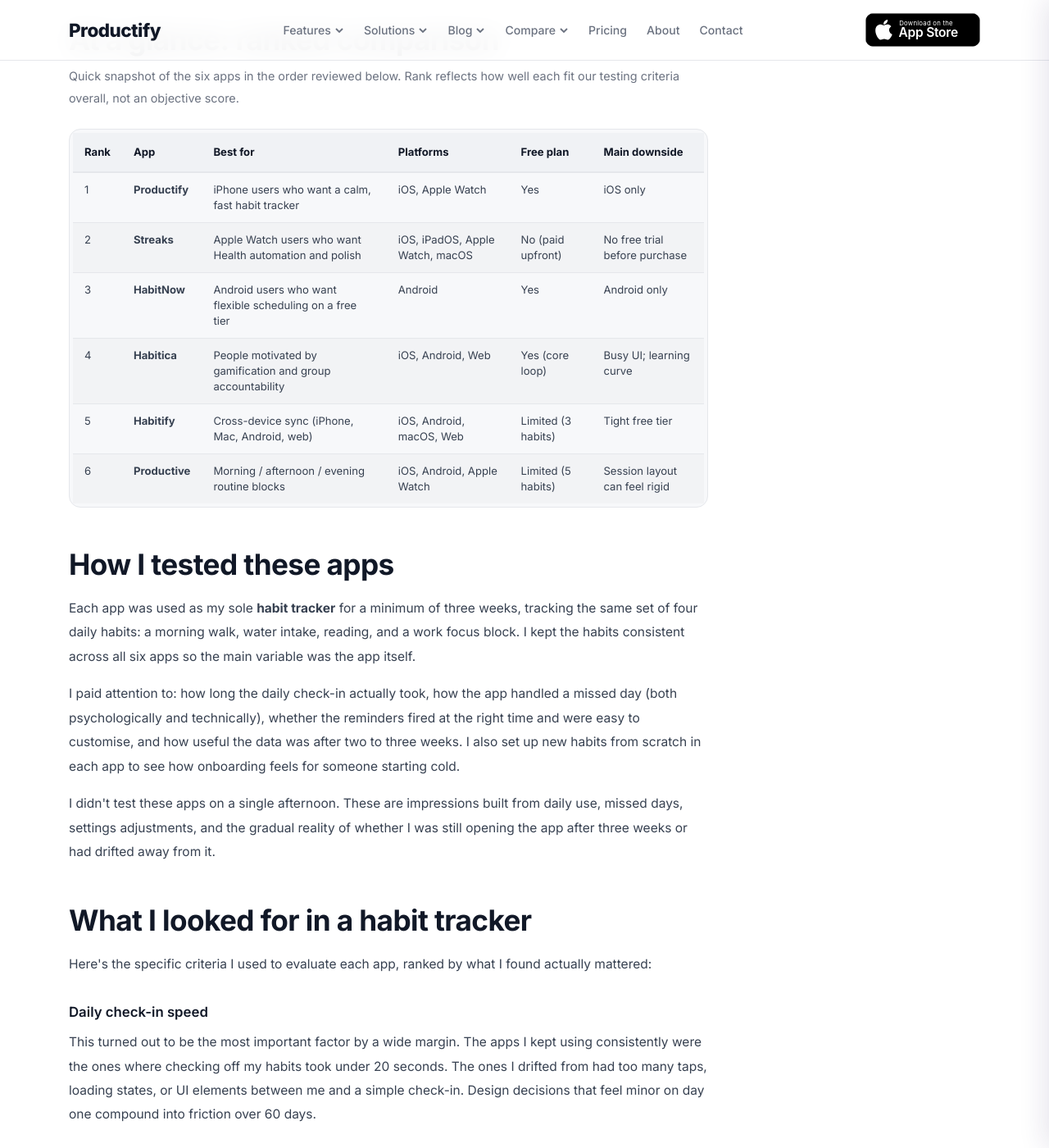
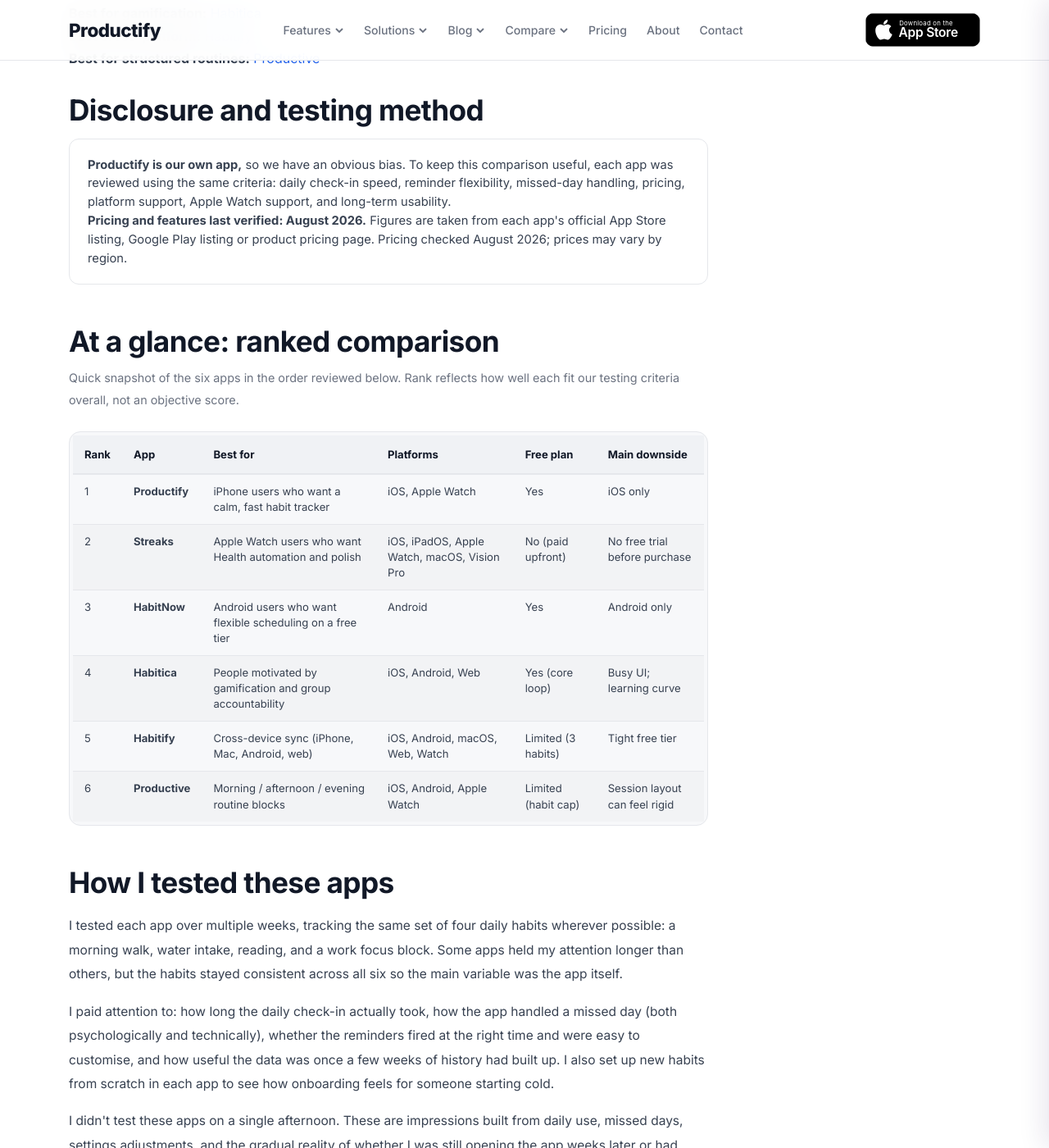
Before and after one commit to surengab/productifyapp.github.io, a Jekyll site: the page built from _blog/best-habit-tracker-apps-2026.html, in a window 1280 px wide and 1400 px high, scrolled down 1424 px. Shown: the whole window at 82% size. Built offline with Jekyll 4.4.1, drawn with Linux system fonts in a browser that asks for light colours; some of the changed text lies outside the part shown.

Commit message:
Update competitor pricing and fix the testing-duration contradiction
Verified every competitor against its official App Store, Google Play or
pricing page in August 2026. Streaks was materially wrong on both counts the
article stated: it is $5.99 one-time, not ~$4.99, and caps at 24 tasks, not 12.
Habitify has restructured to annual-or-lifetime billing (~$2.49/month billed
annually, ~$59.99 lifetime) rather than the $4.99/month the article quoted.
HabitNow's premium is a one-time unlock, not a monthly subscription.

The methodology claimed every app was used 'for a minimum of three weeks' while
the Habitica section says two. The wording now says multiple weeks without
asserting a uniform minimum; no testing was invented to close the gap.

Unverifiable figures were softened rather than guessed: Productive's free habit
cap and HabitNow's exact premium price have no primary source, so the specific
numbers are gone instead of being restated.

Adds a scannable quick-answer section above the methodology, linking each pick
to its existing section anchor. URL, title, H1, canonical, FAQ and structured
data are untouched; no links lost and the article gained 214 words.

Co-Authored-By: Claude Opus 5 (1M context) <noreply@anthropic.com>

```diff
--- a/_blog/best-habit-tracker-apps-2026.html
+++ b/_blog/best-habit-tracker-apps-2026.html
@@ -8,12 +8,14 @@ priority: 0.95
 og_description: 'Compare 6 habit tracker apps for 2026: platforms, free plans, pros and cons, and which option fits your routine.'
 heading: 6 Best Habit Tracker Apps to Use in 2026 (Free & Paid)
 date: '2026-04-11'
-last_modified: '2026-05-10'
+last_modified: '2026-08-13'
 category: Comparison Guide
 read_time: 17 min read
 og_type: article
 lead: I've spent the past several months using all six of these <strong>habit tracker apps</strong> as my primary daily tracker, switching between them for weeks at a time. This isn't a feature spec comparison — it's a hands-on review of what it's actually like to use each one every day. I'll tell you what works, what annoys me, where each one falls short, and who each app is genuinely right for. If you are new to these tools, our guide on <a href="/blog/how-to-use-a-habit-tracker/">how to use a habit tracker</a> pairs well with picking an app.
 toc_items:
+- href: '#quick-picks'
+  label: Best habit tracker apps in 2026 at a glance
 - href: '#disclosure'
   label: Disclosure and testing method
 - href: '#at-a-glance'
@@ -181,10 +183,23 @@ extra_css: |-
   .related-guides__item span { display: block; font-size: .82rem; color: var(--ink-muted); margin-top: 4px; font-weight: 400; }
 ---
 
+    <h2 id="quick-picks">Best habit tracker apps in 2026 at a glance</h2>
+    <ul>
+        <li><strong>Best overall for iPhone:</strong> <a href="#app-1-productify">Productify</a></li>
+        <li><strong>Best for Apple Watch:</strong> <a href="#app-2-streaks">Streaks</a></li>
+        <li><strong>Best for Android:</strong> <a href="#app-3-habitnow">HabitNow</a></li>
+        <li><strong>Best for gamification:</strong> <a href="#app-4-habitica">Habitica</a></li>
+        <li><strong>Best cross-platform:</strong> <a href="#app-5-habitify">Habitify</a></li>
+        <li><strong>Best for structured routines:</strong> <a href="#app-6-productive">Productive</a></li>
+    </ul>
+
     <h2 id="disclosure">Disclosure and testing method</h2>
     <div class="article-callout">
         <p>
             <strong>Productify is our own app,</strong> so we have an obvious bias. To keep this comparison useful, each app was reviewed using the same criteria: daily check-in speed, reminder flexibility, missed-day handling, pricing, platform support, Apple Watch support, and long-term usability.
+        </p>
+        <p>
+            <strong>Pricing and features last verified: August 2026.</strong> Figures are taken from each app's official App Store listing, Google Play listing or product pricing page. Pricing checked August 2026; prices may vary by region.
         </p>
     </div>
 
@@ -215,7 +230,7 @@ extra_css: |-
                     <td>2</td>
                     <td><strong>Streaks</strong></td>
                     <td>Apple Watch users who want Health automation and polish</td>
-                    <td>iOS, iPadOS, Apple Watch, macOS</td>
+                    <td>iOS, iPadOS, Apple Watch, macOS, Vision Pro</td>
                     <td>No (paid upfront)</td>
                     <td>No free trial before purchase</td>
                 </tr>
@@ -239,7 +254,7 @@ extra_css: |-
                     <td>5</td>
                     <td><strong>Habitify</strong></td>
                     <td>Cross-device sync (iPhone, Mac, Android, web)</td>
-                    <td>iOS, Android, macOS, Web</td>
+                    <td>iOS, Android, macOS, Web, Watch</td>
                     <td>Limited (3 habits)</td>
                     <td>Tight free tier</td>
                 </tr>
@@ -248,7 +263,7 @@ extra_css: |-
                     <td><strong>Productive</strong></td>
                     <td>Morning / afternoon / evening routine blocks</td>
                     <td>iOS, Android, Apple Watch</td>
-                    <td>Limited (5 habits)</td>
+                    <td>Limited (habit cap)</td>
                     <td>Session layout can feel rigid</td>
                 </tr>
             </tbody>
@@ -261,13 +276,13 @@ extra_css: |-
     <!-- HOW I TESTED -->
     <h2 id="how-i-tested">How I tested these apps</h2>
     <p>
-        Each app was used as my sole <strong>habit tracker</strong> for a minimum of three weeks, tracking the same set of four daily habits: a morning walk, water intake, reading, and a work focus block. I kept the habits consistent across all six apps so the main variable was the app itself.
+        I tested each app over multiple weeks, tracking the same set of four daily habits wherever possible: a morning walk, water intake, reading, and a work focus block. Some apps held my attention longer than others, but the habits stayed consistent across all six so the main variable was the app itself.
     </p>
     <p>
-        I paid attention to: how long the daily check-in actually took, how the app handled a missed day (both psychologically and technically), whether the reminders fired at the right time and were easy to customise, and how useful the data was after two to three weeks. I also set up new habits from scratch in each app to see how onboarding feels for someone starting cold.
+        I paid attention to: how long the daily check-in actually took, how the app handled a missed day (both psychologically and technically), whether the reminders fired at the right time and were easy to customise, and how useful the data was once a few weeks of history had built up. I also set up new habits from scratch in each app to see how onboarding feels for someone starting cold.
     </p>
     <p>
-        I didn't test these apps on a single afternoon. These are impressions built from daily use, missed days, settings adjustments, and the gradual reality of whether I was still opening the app after three weeks or had drifted away from it.
+        I didn't test these apps on a single afternoon. These are impressions built from daily use, missed days, settings adjustments, and the gradual reality of whether I was still opening the app weeks later or had drifted away from it.
     </p>
 
     <!-- WHAT I LOOKED FOR -->
@@ -387,18 +402,18 @@ extra_css: |-
             <div class="app-review__number" style="background: var(--ink-2);">2</div>
             <div class="app-review__title-group">
                 <h2>Streaks</h2>
-                <p class="app-review__meta">iOS, iPadOS, Apple Watch, macOS · ~$4.99 one-time</p>
+                <p class="app-review__meta">iOS, iPadOS, Apple Watch, macOS, Vision Pro · $5.99 one-time</p>
             </div>
         </div>
 
         <p>
-            <strong>Streaks</strong> has won multiple Apple Design Awards, and using it you can see why — it's one of the most carefully designed apps on the App Store. The interface is built around a circular grid of up to 12 habits, each one showing your current streak at a glance. It feels native to iOS in a way most apps don't.
+            <strong>Streaks</strong> has won multiple Apple Design Awards, and using it you can see why — it's one of the most carefully designed apps on the App Store. The interface is built around a circular grid of up to 24 tasks, each one showing your current streak at a glance. It feels native to iOS in a way most apps don't.
         </p>
         <p>
             The Apple Watch integration is among the strongest I tested. You can log habits from your wrist without touching your phone, and workouts or steps tracked in Apple Health automatically count toward relevant habits. If you go for a run tracked in Health, Streaks marks your exercise habit as done. That auto-completion is a real convenience for people already embedded in the Apple ecosystem.
         </p>
         <p>
-            The deliberate 12-habit cap is an interesting design choice. You literally can't add more than 12 habits — the app won't allow it. Some people will find this frustrating. I found it clarifying. It forces the question: if I can only track 12 things, what actually matters?
+            The deliberate cap is an interesting design choice. You can't add more than 24 tasks — the app won't allow it. Some people will find this frustrating. I found it clarifying. It forces the question: if the list is capped, what actually matters?
         </p>
         <p>
             The main drawback is simple: there's no free tier. You pay upfront before you know if the app works for you. And while the one-time cost is modest, it means people who might love it never try it because Productify, HabitNow, and others let you start for nothing.
@@ -428,7 +443,7 @@ extra_css: |-
                 <h4>Cons</h4>
                 <ul>
                     <li>No free tier — you pay before testing if it suits you</li>
-                    <li>12-habit limit is a dealbreaker for some people</li>
+                    <li>Task cap is a dealbreaker for anyone tracking more than 24 things</li>
                     <li>No AI analysis, no accountability features, no templates</li>
                     <li>iOS only — no Android or web</li>
                     <li>Missing a habit resets the streak immediately, which some find harsh</li>
@@ -437,16 +452,16 @@ extra_css: |-
         </div>
 
         <div class="pricing-badge">
-            <strong>Pricing:</strong> ~$4.99 one-time (iOS, iPadOS, macOS)
+            <strong>Pricing:</strong> $5.99 one-time (iOS, iPadOS, macOS) · no subscription
         </div>
         <div class="pricing-badge" style="margin-left: 8px;">
-            <strong>Platforms:</strong> iOS, iPadOS, Apple Watch, macOS
+            <strong>Platforms:</strong> iOS, iPadOS, Apple Watch, macOS, Apple Vision Pro
         </div>
         <div class="pricing-badge" style="margin-left: 8px;">
             <strong>Best for:</strong> Apple Watch wearers who want Health integration and a polished, no-subscription tracker
         </div>
         <div class="pricing-badge" style="margin-left: 8px;">
-            <strong>Skip it if:</strong> You want to try before paying, need more than 12 habits, or aren't embedded in the Apple ecosystem
+            <strong>Skip it if:</strong> You want to try before paying, need more than 24 tasks, or aren't embedded in the Apple ecosystem
         </div>
 
         <p style="font-size: .85rem; color: var(--ink-muted); border-left: 3px solid var(--border); padding-left: 14px; margin-top: 20px;">
@@ -506,7 +521,7 @@ extra_css: |-
         </div>
 
         <div class="pricing-badge">
-            <strong>Pricing:</strong> Free · Premium ~$2.99/month or one-time purchase
+            <strong>Pricing:</strong> Free · optional one-time premium unlock (price varies by region and promotion)
         </div>
         <div class="pricing-badge" style="margin-left: 8px;">
             <strong>Platforms:</strong> Android only
@@ -601,7 +616,7 @@ extra_css: |-
             <div class="app-review__number" style="background: var(--ink-2);">5</div>
             <div class="app-review__title-group">
                 <h2>Habitify</h2>
-                <p class="app-review__meta">iOS, Android, macOS, Web · Freemium</p>
+                <p class="app-review__meta">iOS, Android, macOS, Web, Apple Watch · Freemium</p>
             </div>
         </div>
 
@@ -617,7 +632,7 @@ extra_css: |-
 
         <h3>Key features</h3>
         <ul class="check-list">
-            <li><span>Full sync across iOS, Android, macOS, and Web</span></li>
+            <li><span>Full sync across iOS, Android, macOS, Web and Apple Watch</span></li>
             <li><span>Detailed analytics: completion rates, trend charts, habit area breakdowns</span></li>
             <li><span>Journal notes per habit entry</span></li>
             <li><span>Habit areas/categories (health, work, mindfulness, etc.)</span></li>
@@ -641,16 +656,16 @@ extra_css: |-
                     <li>Free tier limited to 3 habits — not enough for a real routine</li>
                     <li>Account required — data stored remotely</li>
                     <li>No AI insights, no accountability features</li>
-                    <li>Subscription cost is higher than most alternatives at $4.99/month</li>
+                    <li>Premium is billed annually or as a one-off lifetime purchase — there is no cheap month-to-month way in</li>
                 </ul>
             </div>
         </div>
 
         <div class="pricing-badge">
-            <strong>Pricing:</strong> Free (3 habits only) · Premium ~$4.99/month or $39.99/year
+            <strong>Pricing:</strong> Free (3 habits) · Premium from ~$2.49/month billed annually · ~$59.99 lifetime
         </div>
         <div class="pricing-badge" style="margin-left: 8px;">
-            <strong>Platforms:</strong> iOS, Android, macOS, Web
+            <strong>Platforms:</strong> iOS, Android, macOS, Web, Apple Watch
         </div>
         <div class="pricing-badge" style="margin-left: 8px;">
             <strong>Best for:</strong> People who need reliable sync across multiple devices, especially between iPhone and Mac
@@ -681,7 +696,7 @@ extra_css: |-
             The analytics are solid: detailed streak stats, completion rate trends over weeks and months, and a clear calendar history. The design is professional and clean without feeling minimal in the Productify sense. It's a polished, complete app.
         </p>
         <p>
-            The free tier caps you at 5 habits, which is more generous than Habitify's 3 but still not enough for a comprehensive daily routine. And like Habitify, you need an account to use it — though you only strictly need it if you want cross-device sync. The lack of templates means you're building from scratch, which is fine for experienced habit trackers but adds friction for people just starting out.
+            The free tier caps how many habits you can create — more generous than Habitify's 3, but still not enough for a comprehensive daily routine. And like Habitify, you need an account to use it — though you only strictly need it if you want cross-device sync. The lack of templates means you're building from scratch, which is fine for experienced habit trackers but adds friction for people just starting out.
         </p>
 
         <h3>Key features</h3>
@@ -707,7 +722,7 @@ extra_css: |-
             <div class="pros-cons__col pros-cons__col--cons">
                 <h4>Cons</h4>
                 <ul>
-                    <li>Free tier limited to 5 habits</li>
+                    <li>Free tier caps the number of habits</li>
                     <li>Account required for full functionality</li>
                     <li>No habit templates — you start from a blank slate</li>
                     <li>No AI insights or accountability features</li>
@@ -717,7 +732,7 @@ extra_css: |-
         </div>
 
         <div class="pricing-badge">
-            <strong>Pricing:</strong> Free (5 habits) · Premium ~$4.99/month or $29.99/year
+            <strong>Pricing:</strong> Free (limited habits) · Premium pricing varies widely by region and offer — the App Store currently lists a monthly tier at $10.99 and annual tiers from $19.99
         </div>
         <div class="pricing-badge" style="margin-left: 8px;">
             <strong>Platforms:</strong> iOS, Android, Apple Watch
@@ -831,7 +846,7 @@ extra_css: |-
                 <td style="padding: 11px 16px; text-align: center; color: #16a34a; font-weight: 600;">✓ Yes</td>
                 <td style="padding: 11px 16px; text-align: center; color: #d97706;">3 habits only</td>
                 <td style="padding: 11px 16px; text-align: center; color: #dc2626;">✗ Paid</td>
-                <td style="padding: 11px 16px; text-align: center; color: #d97706;">5 habits only</td>
+                <td style="padding: 11px 16px; text-align: center; color: #d97706;">Limited</td>
             </tr>
             <tr style="border-bottom: 1px solid var(--border); background: var(--bg-alt);">
                 <td style="padding: 11px 16px; font-weight: 500;">iOS app</td>
```
Also changed, not shown: other parts of _blog/best-habit-tracker-apps-2026.html (+2 -2 lines).
